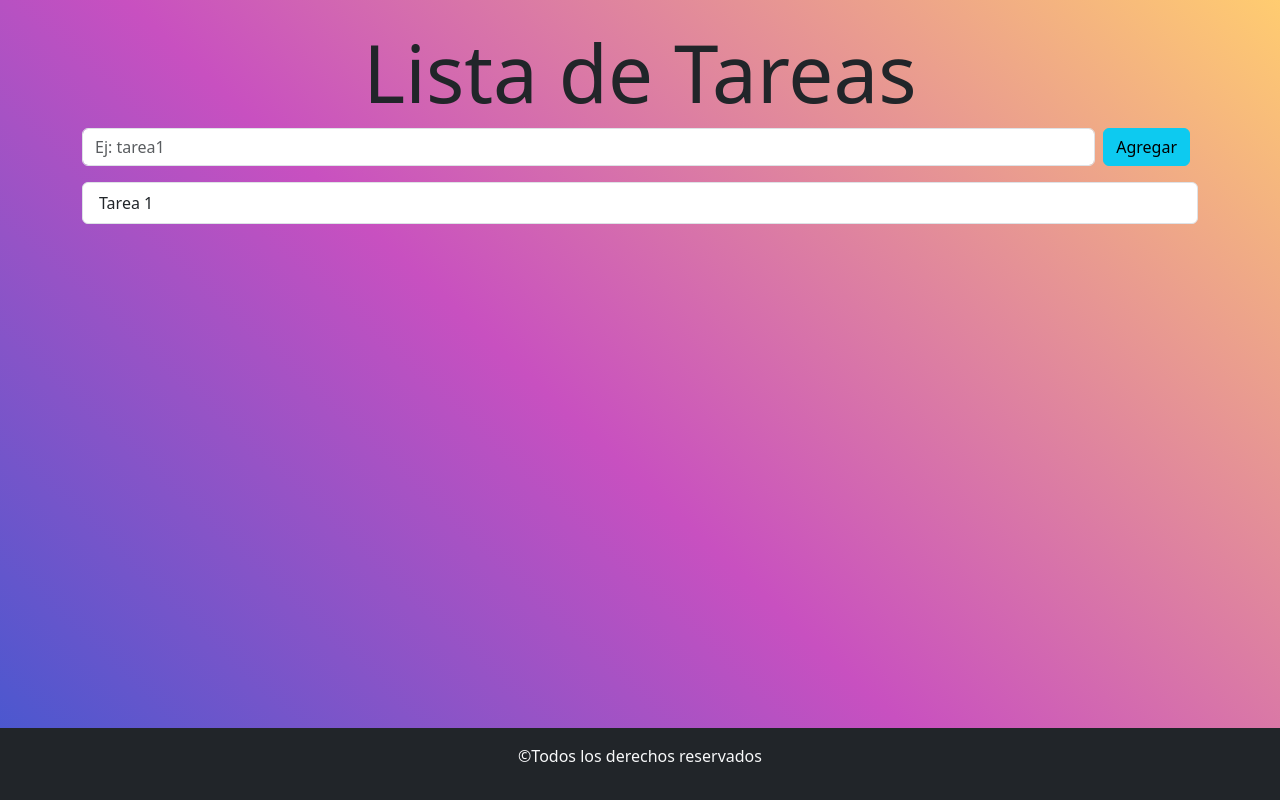
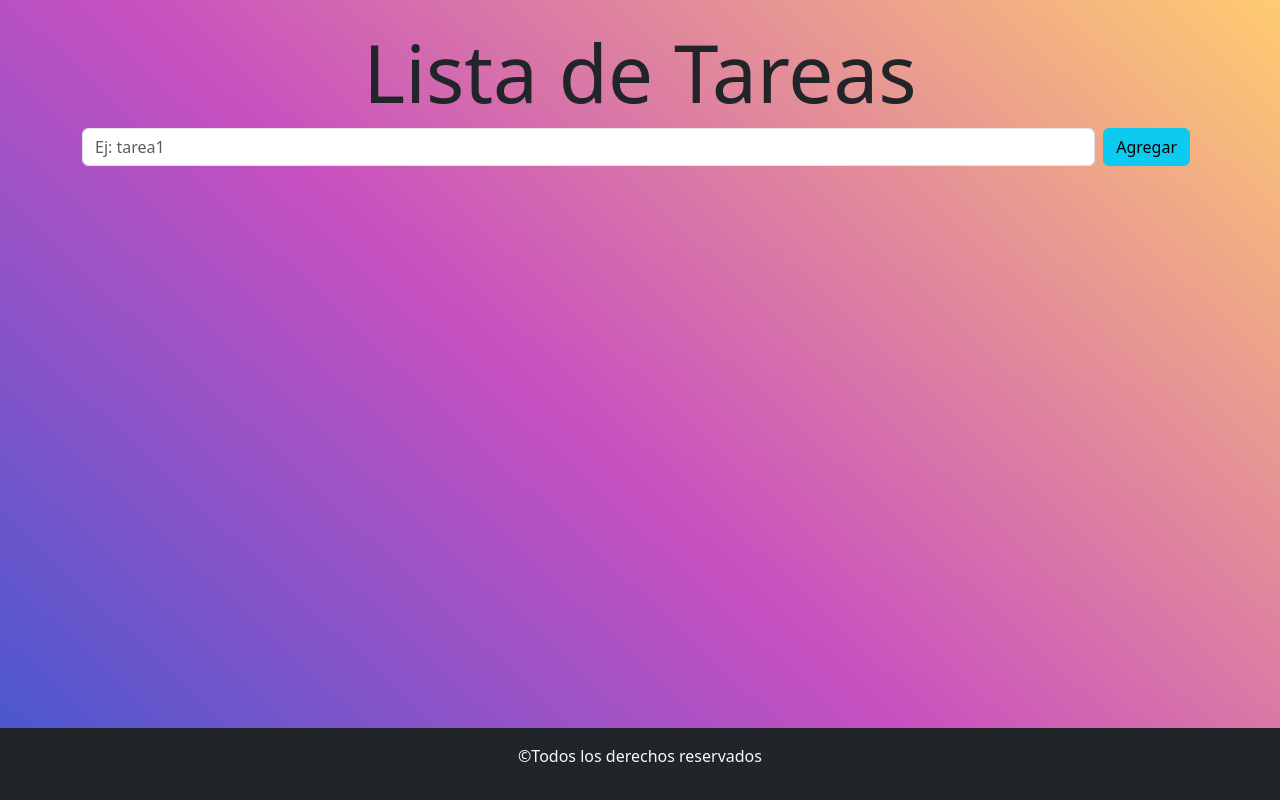
Before and after one commit to MaruSosa/ListaTareas, a React (Vite) app: page / in a window 1280 px wide. Built offline with nearby package versions, Linux system fonts and the light colour scheme.

Commit message:
agregamos tareas al array y hacemos que se muetre en la lista

```diff
--- a/src/componentes/FormularioTareas.jsx
+++ b/src/componentes/FormularioTareas.jsx
@@ -6,9 +6,18 @@ import ListaTareas from "./ListaTareas";
 const FormularioTareas = () => {
   const [tarea, setTarea] = useState("");
   const [tareas, setTareas]=useState([]);
+
+  const handleSubmit=(e)=>{
+    e.preventDefault();
+    console.log('desde el evento submit')
+    // tareas.push(asd)
+    setTareas([...tareas,tarea])
+    //limpiar el formulario
+    setTarea('');
+  }
   return (
     <section>
-      <Form>
+      <Form onSubmit={handleSubmit}>
         <Form.Group
           className="mb-3 d-flex"
           controlId="exampleForm.ControlInput1"
@@ -20,13 +29,14 @@ const FormularioTareas = () => {
             minLength={3}
             maxLength={50}
             onChange={(e)=>setTarea(e.target.value)}
+            value={tarea}
           />
           <Button variant="info" className="mx-2" type="submit">
             Agregar
           </Button>
         </Form.Group>
       </Form>
-      <ListaTareas></ListaTareas>
+      <ListaTareas tareas={tareas}></ListaTareas>
     </section>
   );
 };
--- a/src/componentes/ListaTareas.jsx
+++ b/src/componentes/ListaTareas.jsx
@@ -1,12 +1,12 @@
 import { ListGroup } from "react-bootstrap";
 import ItemTarea from "./ItemTarea";
 
-const ListaTareas = () => {
+const ListaTareas = ({ tareas }) => {
   return (
     <ListGroup>
-      <ListGroup>
+      {tareas.map(() => (
         <ItemTarea></ItemTarea>
-      </ListGroup>
+      ))}
     </ListGroup>
   );
 };
```
